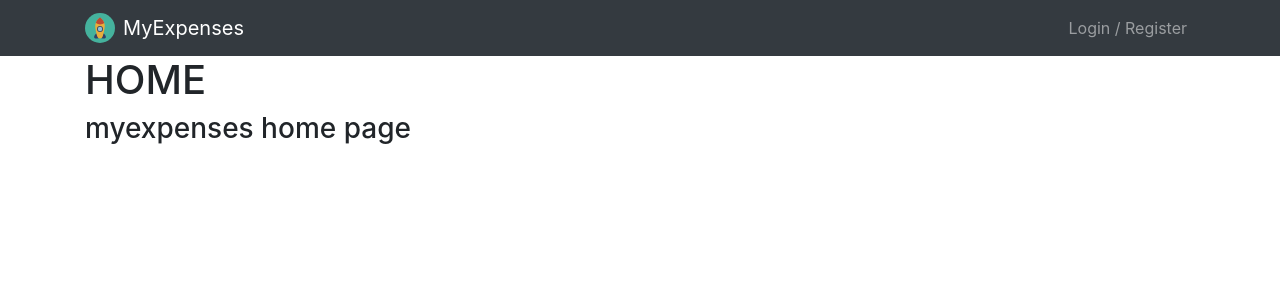
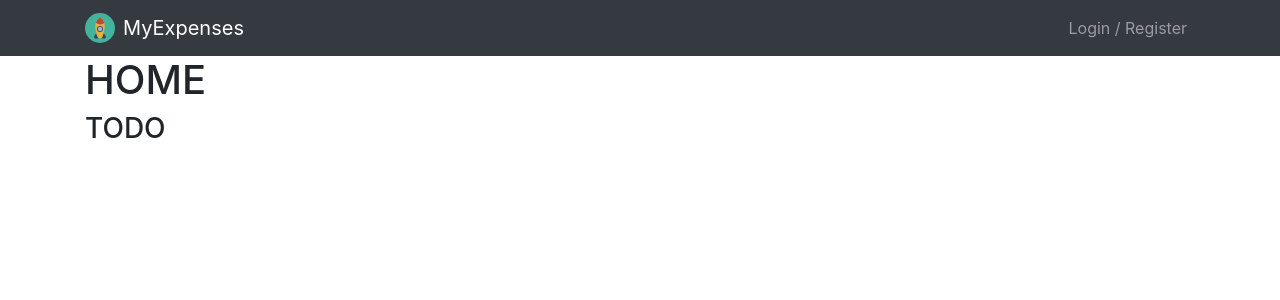
Before and after one commit to lfmachadodasilva/myexpenses-ui, a React (Create React App) app: page / in a window 1280 px wide. Shown: the top 300 px of the page. Built offline with nearby package versions, Linux system fonts and the light colour scheme; no server answers; what react-global-configuration would draw is missing.

Commit message:
updated github actions #87

```diff
--- a/src/app/pages/Main.tsx
+++ b/src/app/pages/Main.tsx
@@ -43,7 +43,7 @@ const Main: React.FC = () => {
                 <Route exact path='/'>
                     <>
                         <h1> HOME </h1>
-                        <h3> myexpenses home page </h3>
+                        <h3> TODO </h3>
                     </>
                 </Route>
                 <Route path='*'>
--- a/src/configuration/firebase.ts
+++ b/src/configuration/firebase.ts
@@ -5,9 +5,7 @@ const firebaseConfig = {
     databaseURL: 'https://myexpenses-6e402.firebaseio.com',
     projectId: 'myexpenses-6e402',
     storageBucket: 'myexpenses-6e402',
-    messagingSenderId: 'my-sender-id',
-    ALGOLIA_APP_ID: 'my-app-id',
-    ALGOLIA_USER_SEARCH_KEY: 'my-user-search-key'
+    messagingSenderId: 'my-sender-id'
 };
 
 export default firebaseConfig;
```
Also changed, not shown: .travis.yml (deleted), 2 other files (tests, documents, lock files or other folders).
